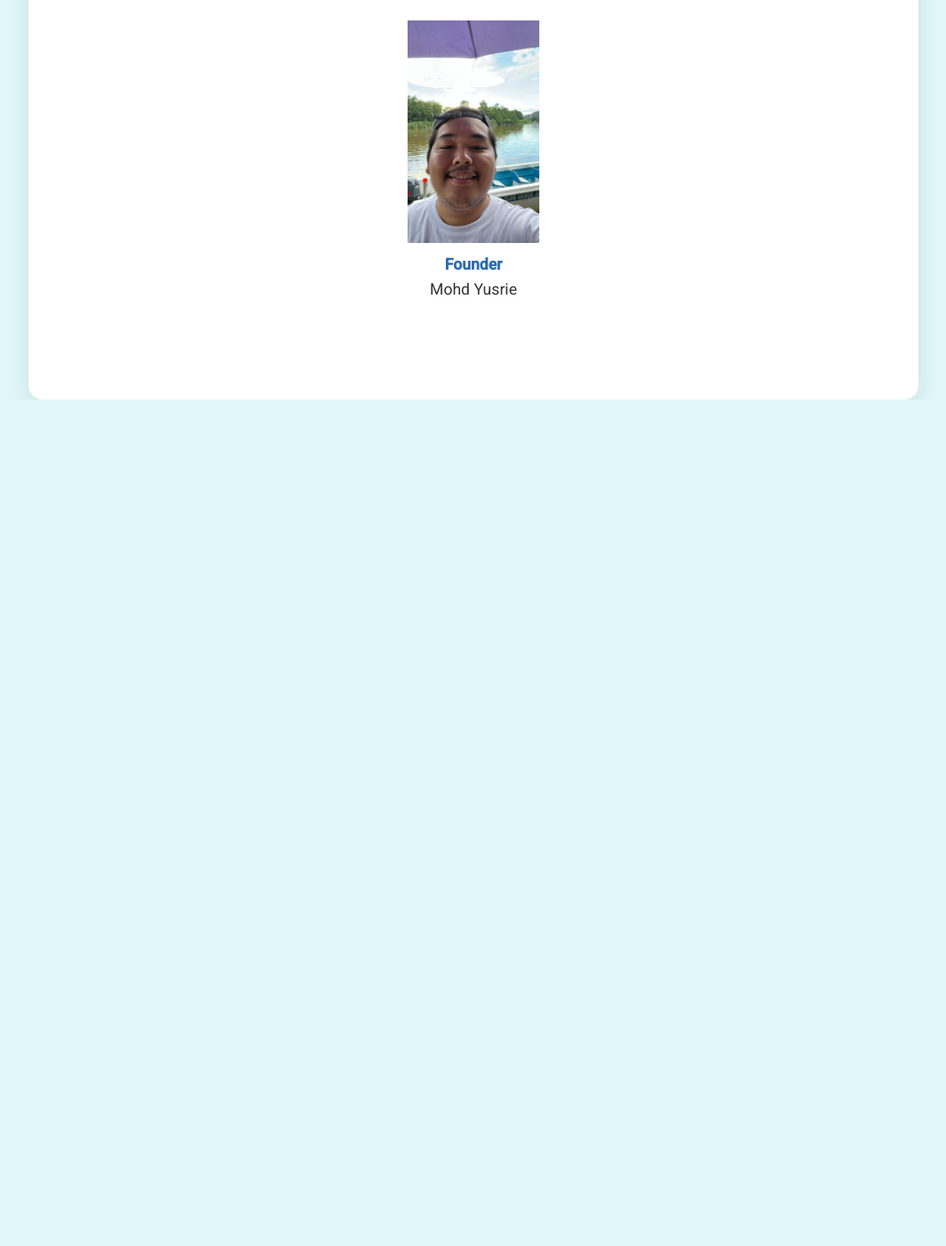
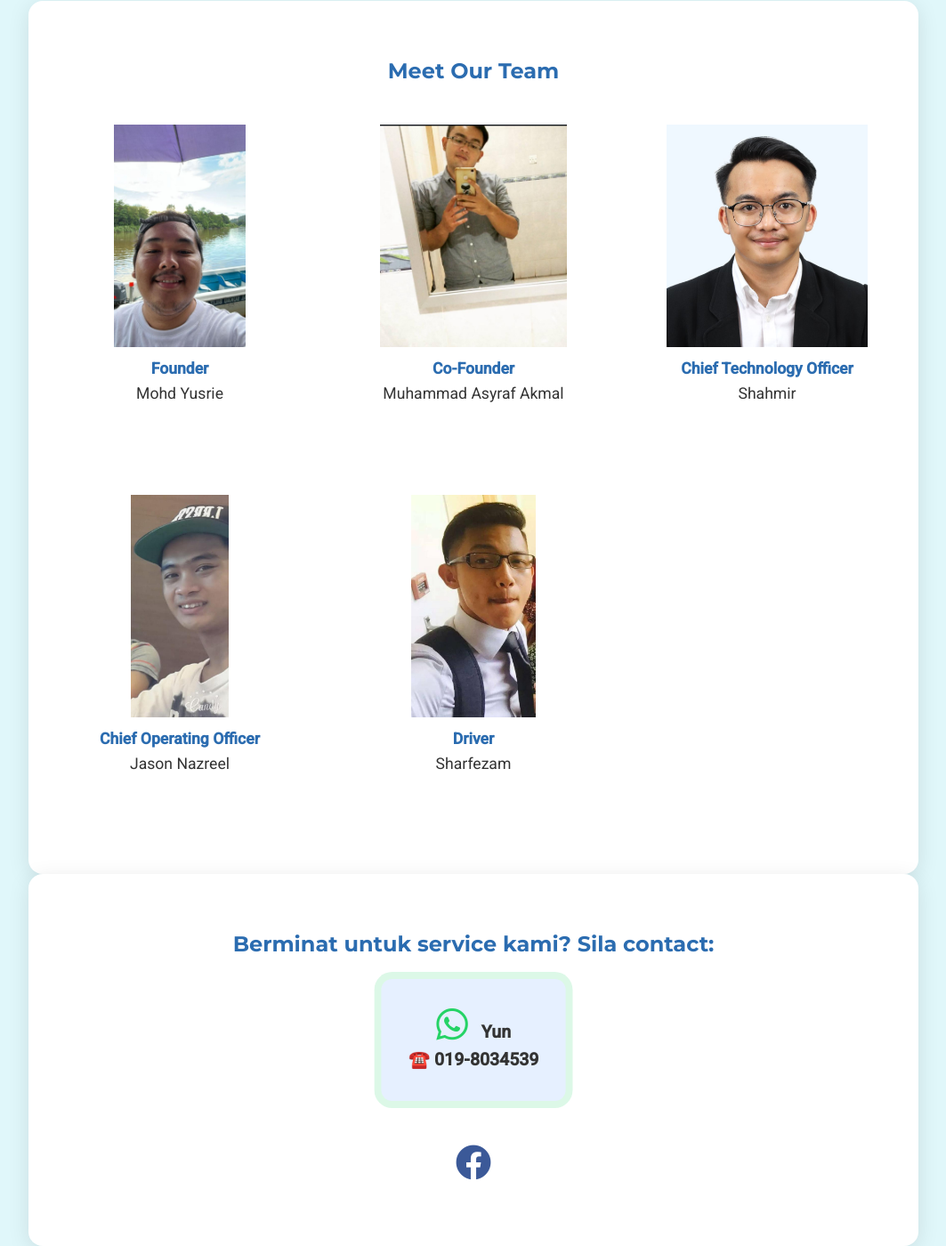
Before and after one commit to shahmir98/ay-supply.onliney, a plain HTML site: page index.html in a window 1280 px wide. Shown: the part 393-1793 px from the top of the page at 89% size, without its empty margins (108-1171 px from the left). Before the commit the page ends 842 px from the top, so only its background shows below. Drawn offline with Linux system fonts and the light colour scheme.

Commit message:
Update index.html

```diff
--- a/index.html
+++ b/index.html
@@ -3,8 +3,9 @@
 <head>
   <meta charset="UTF-8" />
   <meta name="viewport" content="width=device-width, initial-scale=1" />
-  <title>A&Y Supply with Rain Animation</title>
+  <title>A&Y Supply</title>
   <link href="https://fonts.googleapis.com/css2?family=Montserrat:wght@400;700&family=Roboto:wght@400;500&display=swap" rel="stylesheet" />
+  <link rel="stylesheet" href="https://cdnjs.cloudflare.com/ajax/libs/font-awesome/5.15.4/css/all.min.css" />
   <style>
   * {
     margin: 0;
@@ -168,11 +169,15 @@
 </head>
 <body>
 
-  <!-- Rain Animation -->
-  <div class="rain"></div>
+  <!-- Welcome Section -->
   <div class="container">
     <h1>Welcome to A&Y Supply</h1>
     <p>We supply your everyday essentials – from stationery to food.<br>Stay tuned for something amazing!</p>
+    <div class="icons">
+      <div class="icon">✏️</div>
+      <div class="icon">📓</div>
+      <div class="icon">🍽️</div> <!-- Changed to a catering food icon -->
+    </div>
   </div>
 
   <!-- Team Section -->
@@ -184,26 +189,44 @@
         <div class="team-title">Founder</div>
         <p>Mohd Yusrie</p>
       </div>
-      <!-- Add other team members here -->
+      <div class="team-member">
+        <img src="images/asyraf.jpg" alt="Muhammad Asyraf Akmal" class="team-img" />
+        <div class="team-title">Co-Founder</div>
+        <p>Muhammad Asyraf Akmal</p>
+      </div>
+      <div class="team-member">
+        <img src="images/shahmir.jpg" alt="Shahmir" class="team-img" />
+        <div class="team-title">Chief Technology Officer</div>
+        <p>Shahmir</p>
+      </div>
+      <div class="team-member">
+        <img src="images/jason.jpg" alt="Jason Nazreel" class="team-img" />
+        <div class="team-title">Chief Operating Officer</div>
+        <p>Jason Nazreel</p>
+      </div>
+      <div class="team-member">
+        <img src="images/sharfezam.jpg" alt="Sharfezam" class="team-img" />
+        <div class="team-title">Driver</div>
+        <p>Sharfezam</p>
+      </div>
     </div>
   </section>
 
-  <script>
-    // Add rain drops
-    function createRain() {
-      const rainContainer = document.querySelector('body');
-      for (let i = 0; i < 100; i++) {
-        const raindrop = document.createElement('div');
-        raindrop.classList.add('raindrop');
-        raindrop.style.left = Math.random() * 100 + 'vw';
-        raindrop.style.animationDuration = Math.random() * 1 + 0.5 + 's';
-        raindrop.style.animationDelay = Math.random() * 2 + 's';
-        rainContainer.appendChild(raindrop);
-      }
-    }
-
-    createRain();
-  </script>
+  <!-- Contact Section -->
+  <section id="contact" class="container">
+    <h2>Berminat untuk service kami? Sila contact:</h2>
+    <div class="contact-info">
+      <a href="https://wa.me/60198034539" target="_blank">
+        <i class="fab fa-whatsapp whatsapp-icon"></i><strong> Yun</strong><br />
+        ☎️ <strong>019-8034539</strong>
+      </a>
+    </div>
+    <div class="social-icons">
+      <a href="https://www.facebook.com/share/1C1T9sU3oV/?mibextid=wwXIfr" target="_blank">
+        <i class="fab fa-facebook"></i>
+      </a>
+    </div>
+  </section>
 
 </body>
 </html>
```
